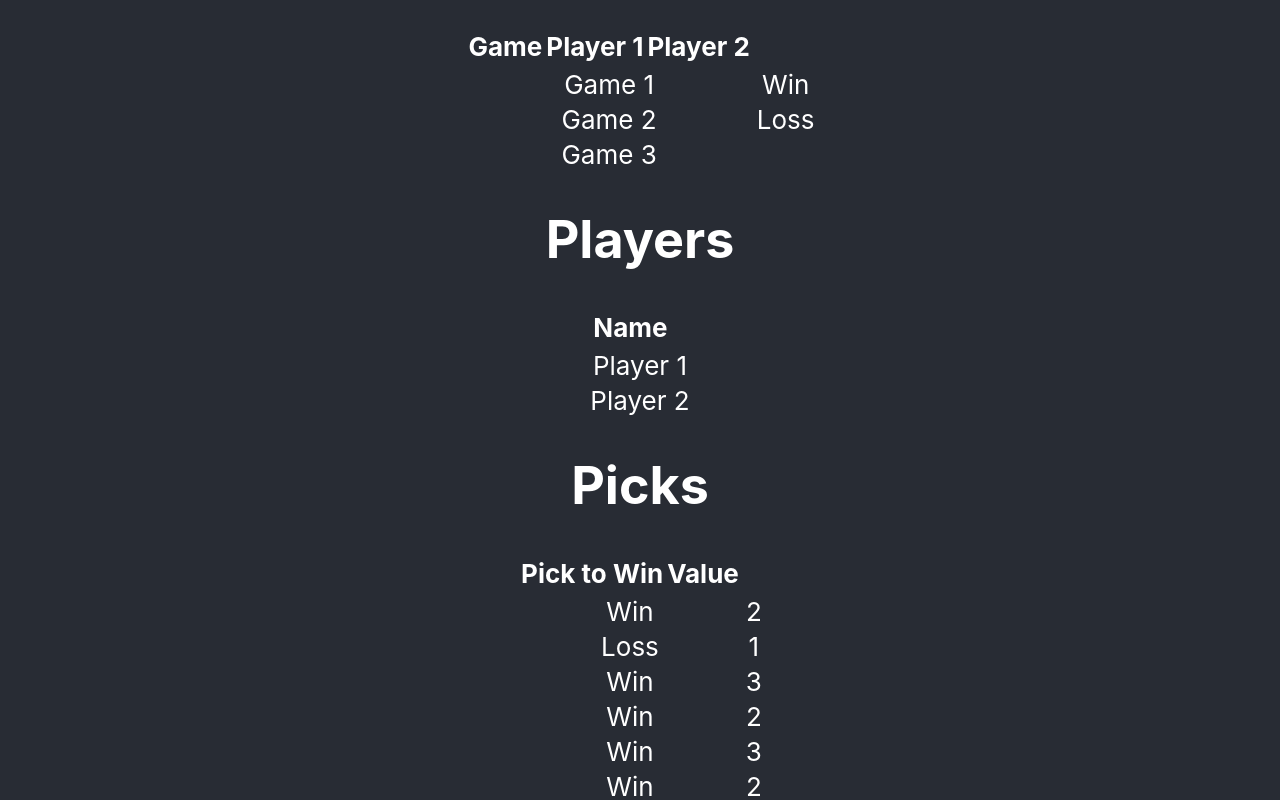
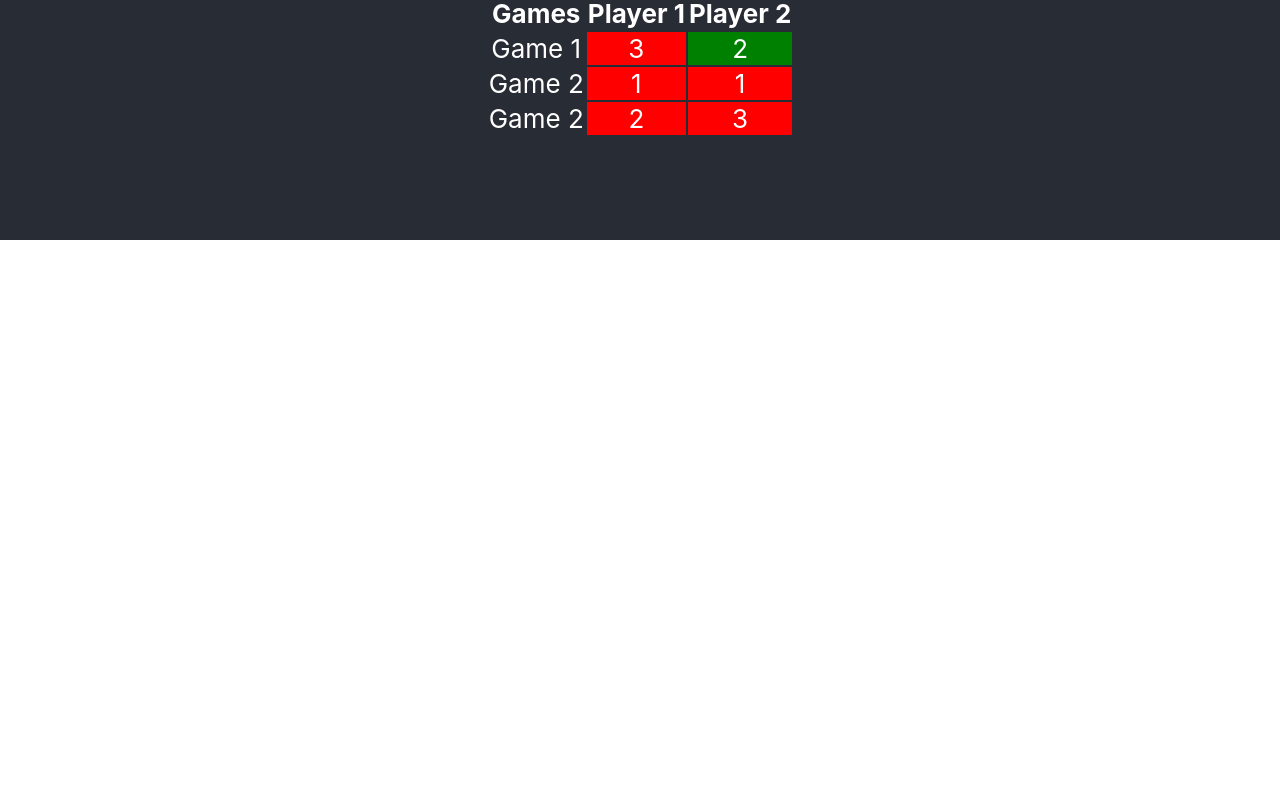
Before and after one commit to jschmitz/confidence-pool, a React (Create React App) app: page / in a window 1280 px wide. Shown: the part 560-1360 px from the top of the page. After the commit the page ends 800 px from the top, so only its background shows below. Built offline with nearby package versions, Linux system fonts and the light colour scheme.

Commit message:
Fix test and remove warnings

```diff
--- a/src/App.tsx
+++ b/src/App.tsx
@@ -1,10 +1,7 @@
 import React from 'react';
 import logo from './logo.svg';
 import './App.css';
-import games from './games.json';
-import picks from './picks.json';
 import players from './players.json';
-import Games from './Games';
 import mash from './mash.json';
 import Cell from './Cell';
 
@@ -14,50 +11,6 @@ function App() {
       <header className="App-header">
         <img src={logo} className="App-logo" alt="logo" />
         <h1>Confidence Pool</h1>
-
-        <h1>Games</h1>
-        <table>
-          <th>
-            <td>Game</td>
-            {players.map(({id, name}: any ) => (
-              <td>{name}</td>
-            ))}
-          </th>
-          {games.map(({game_id, name, result}: any ) => (
-              <tr key={game_id}>
-                <td>{name}</td>
-                <td>{result}</td>
-              </tr>
-          ))}
-        </table>
-
-        <h1>Players</h1>
-        <table>
-          <th>
-            <td>Name</td>
-          </th>
-          {players.map(({id, name}: any ) => (
-            <tr key={id}>
-              <td>{name}</td>
-            </tr>
-          ))}
-        </table>
-
-        <h1>Picks</h1>
-        <table>
-          <th>
-            <td>Pick to Win</td>
-            <td>Value</td>
-          </th>
-          {picks.map(({id, pick, value}: any ) => (
-            <tr key={id}>
-              <td>{pick ? "Win":"Loss"}</td>
-              <td>{value}</td>
-            </tr>
-          ))}
-        </table>
-
-        <h1>Mash</h1>
         <table>
           <thead>
             <tr>
@@ -71,14 +24,12 @@ function App() {
             {mash.map(({id, cells}: any ) => (
               <tr key={id}>
                   {cells.map(({id, game_name, pick_value, pick_result, pick_id}: any) =>
-                    <Cell isGame={ pick_id == null} gameName={game_name} pickValue={pick_value} pickResult={pick_result} />
+                    <Cell key={id} id={id} isGame={ pick_id == null} gameName={game_name} pickValue={pick_value} pickResult={pick_result} />
                   )}
               </tr>
             ))}
           </tbody>
         </table>
-
-        <Games title="Games" />
       </header>
     </div>
   );
--- a/src/Cell.tsx
+++ b/src/Cell.tsx
@@ -3,15 +3,16 @@ import GameCell from './GameCell';
 import PickCell from './PickCell';
 
 interface Props {
- isGame: boolean;
- gameName: string;
- pickValue: number;
- pickResult: boolean;
+  id: string;
+  isGame: boolean;
+  gameName: string;
+  pickValue: number;
+  pickResult: boolean;
 }
 
-const Cell: FC<Props> = ({ isGame, gameName, pickResult, pickValue }) => {
+const Cell: FC<Props> = ({ id, isGame, gameName, pickResult, pickValue }) => {
   return (
-    isGame ? <GameCell gameName={gameName} /> : <PickCell pickValue={pickValue} pickResult={pickResult} />
+    isGame ? <GameCell id={id} gameName={gameName} /> : <PickCell id={id} pickValue={pickValue} pickResult={pickResult} />
   );
 };
 
--- a/src/GameCell.tsx
+++ b/src/GameCell.tsx
@@ -2,12 +2,13 @@ import React, { FC } from 'react';
 
 interface GameProps {
     gameName: string;
+    id: string;
 }
 
-const GameCell: FC<GameProps> = ({ gameName }) => {
+const GameCell: FC<GameProps> = ({ id, gameName }) => {
   return (
     <>
-      <td>{gameName}</td>
+      <td key={id}>{gameName}</td>
     </>
   );
 };
--- a/src/PickCell.tsx
+++ b/src/PickCell.tsx
@@ -4,6 +4,7 @@ import CSS from 'csstype';
 interface PickProps {
   pickResult: boolean;
   pickValue: number;
+  id: string;
 }
 
 const incorrectStyle: CSS.Properties = {
@@ -18,9 +19,9 @@ const correctStyle: CSS.Properties = {
   borderColor: 'orange'
 };
 
-const PickCell: FC<PickProps> = ({ pickValue, pickResult }) => {
+const PickCell: FC<PickProps> = ({ id, pickValue, pickResult }) => {
   return (
-    <td style={pickResult ? incorrectStyle : correctStyle}>{pickValue}</td>
+    <td key={id} style={pickResult ? incorrectStyle : correctStyle}>{pickValue}</td>
   );
 };
 
--- a/src/games.json
+++ b/src/games.json
@@ -1,16 +1,16 @@
 [
     {
-        "id": 1,
+        "id":"g1",
         "name":"Game 1",
         "result": "Win"
     },
     {
-        "id": 2,
+        "id": "g2",
         "name": "Game 2",
         "result": "Loss"
     },
     {
-        "id": 3,
+        "id": "g3",
         "name": "Game 3",
         "result": ""
     }
--- a/src/mash.json
+++ b/src/mash.json
@@ -1,15 +1,15 @@
 [
     {
-        "id": 100,
+        "id": "row1",
         "cells": [
 
             {
-                "id": 1,
+                "id": "cell1",
                 "game_name":"Game 1",
                 "game_id": 1
             },
             {
-                "id": 2,
+                "id": "cell2",
                 "game_id": 1,
                 "game_result": true,
                 "player_id": 1,
@@ -18,7 +18,7 @@
                 "pick_value":3
             },
             {
-                "id": 3,
+                "id": "cell3",
                 "game_id": 1,
                 "game_result": true,
                 "player_id": 2,
@@ -29,25 +29,25 @@
         ]
     },
     {
-        "id": 200,
+        "id": "row2",
         "cells": [
 
             {
-                "id": 4,
+                "id": "cell4",
                 "game_name":"Game 2",
                 "game_id": 2
             },
             {
-                "id": 5,
+                "id": "cell5",
                 "game_id": 2,
                 "game_result": false,
                 "player_id": 1,
                 "pick_id": 3,
                 "pick_result": true,
-                "pick_value":2
+                "pick_value":1
             },
             {
-                "id": 6,
+                "id": "cell6",
                 "game_id": 2,
                 "game_result": false,
                 "player_id": 2,
@@ -56,5 +56,34 @@
                 "pick_value":1
             }
         ]
+    },
+    {
+        "id": "row3",
+        "cells": [
+
+            {
+                "id": "cell7",
+                "game_name":"Game 2",
+                "game_id": 3
+            },
+            {
+                "id": "cell8",
+                "game_id": 3,
+                "game_result": false,
+                "player_id": 1,
+                "pick_id": 5,
+                "pick_result": true,
+                "pick_value":2
+            },
+            {
+                "id": "cell9",
+                "game_id": 3,
+                "game_result": false,
+                "player_id": 2,
+                "pick_id": 6,
+                "pick_result": true,
+                "pick_value":3
+            }
+        ]
     }
 ]
--- a/src/players.json
+++ b/src/players.json
@@ -1,10 +1,10 @@
 [
     {
-        "id": 1,
+        "id": "player1",
         "name":"Player 1"
     },
     {
-        "id": 2,
+        "id": "player2",
         "name": "Player 2"
     }
 ]
```
Also changed, not shown: 1 other file (tests, documents, lock files or other folders).
